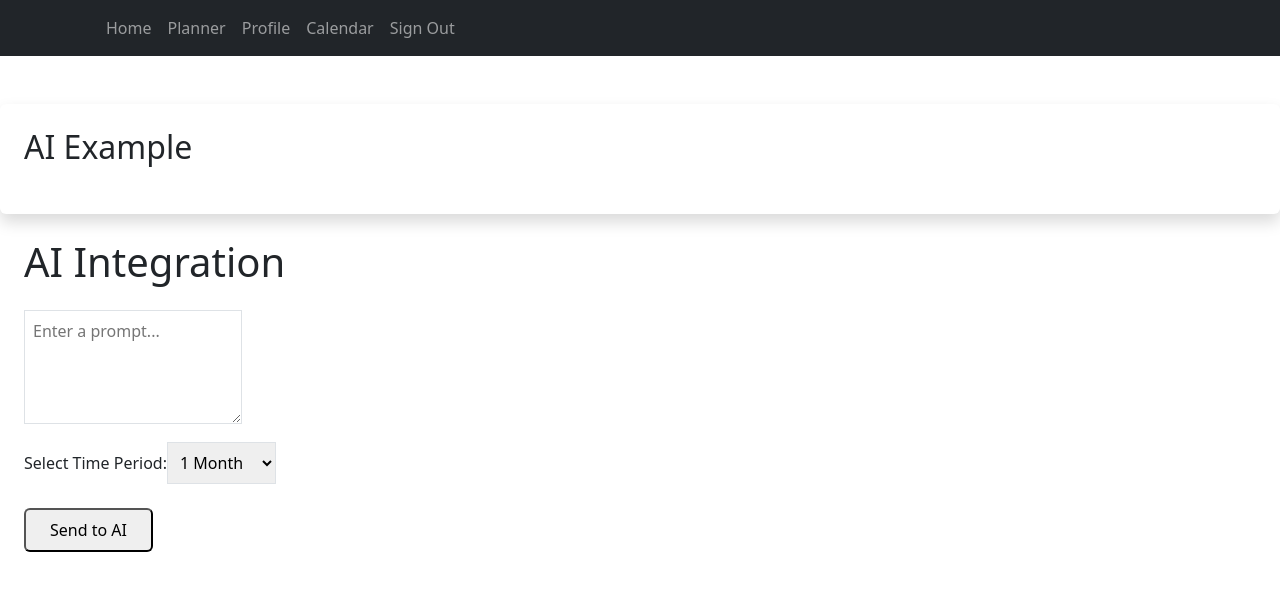
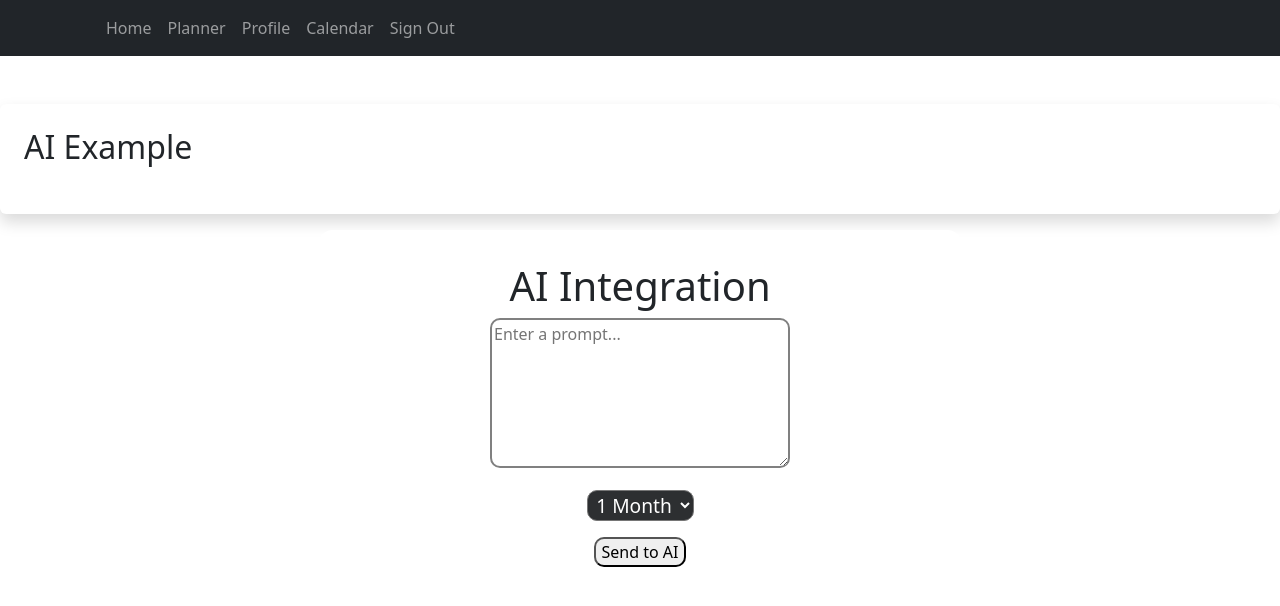
Before and after one commit to Joshuaaustin-dev/LifePlanner, a React (Vite) app: page /Planner in a window 1280 px wide. Shown: the top 606 px of the page. Built offline with nearby package versions, Linux system fonts and the light colour scheme.

Commit message:
updated css for planner

```diff
--- a/frontend/components/Planner/Planner.css
+++ b/frontend/components/Planner/Planner.css
@@ -0,0 +1,30 @@
+.Planner {
+    margin: 1rem auto;
+    width: 90%;
+    max-width: 40rem;
+    text-align: center;
+    background-color: white;
+    padding: 2rem;
+    border-radius: 12px;
+}
+
+.textbox{
+    width:300px;
+    height:150px;
+    border: 2px solid grey;
+    border-radius: 10px;
+}
+
+.dropdown{
+    background : #2d2f31;
+    color : white;
+    font-size : 1.2em;
+    cursor : pointer;
+    text-align:center;
+    border-radius: 10px;
+    margin: 1rem;
+}
+
+.button{
+    border-radius: 10px;
+}
--- a/frontend/components/Planner/Planner.jsx
+++ b/frontend/components/Planner/Planner.jsx
@@ -1,6 +1,6 @@
 import { useState } from "react";
 import axios from "axios";
-
+import "./Planner.css"
 const Planner = () => {
   const [prompt, setPrompt] = useState("");
   const [isLoading, setIsLoading] = useState(false);
@@ -42,20 +42,17 @@ const Planner = () => {
   };
 
   return (
-    <div className="p-4 max-w-md mx-auto">
-      <h1 className="text-xl font-bold mb-4">AI Integration</h1>
-      <textarea
-        className="w-full border p-2"
+    <div className="Planner">
+      <h1>AI Integration</h1>
+      <textarea className="textbox"
         rows="4"
         value={prompt}
         placeholder="Enter a prompt..."
         onChange={(e) => setPrompt(e.target.value)}
       />
 
-      <div className="mt-2">
-        <label className="block font-semibold">Select Time Period:</label>
-        <select
-          className="w-full border p-2 mt-1"
+      <div>
+        <select className="dropdown"
           value={timePeriod}
           onChange={(e) => setTimePeriod(e.target.value)}
         >
@@ -65,9 +62,8 @@ const Planner = () => {
         </select>
       </div>
 
-      <button
+      <button className="button"
         onClick={handleSubmit}
-        className="mt-4 bg-blue-500 px-4 py-2 rounded text-black"
       >
         Send to AI
       </button>
@@ -80,7 +76,7 @@ const Planner = () => {
             <div>
               {plan.map((day, index) => (
                 <div key={index} className="mb-4">
-                  <h3 className="font-semibold">Day {day.day}:</h3>
+                  <h3 className="font-semibold">{day.day}:</h3>
                   <ul>
                     {day.tasks.map((task, i) => (
                       <li key={i}>{task}</li>
```
